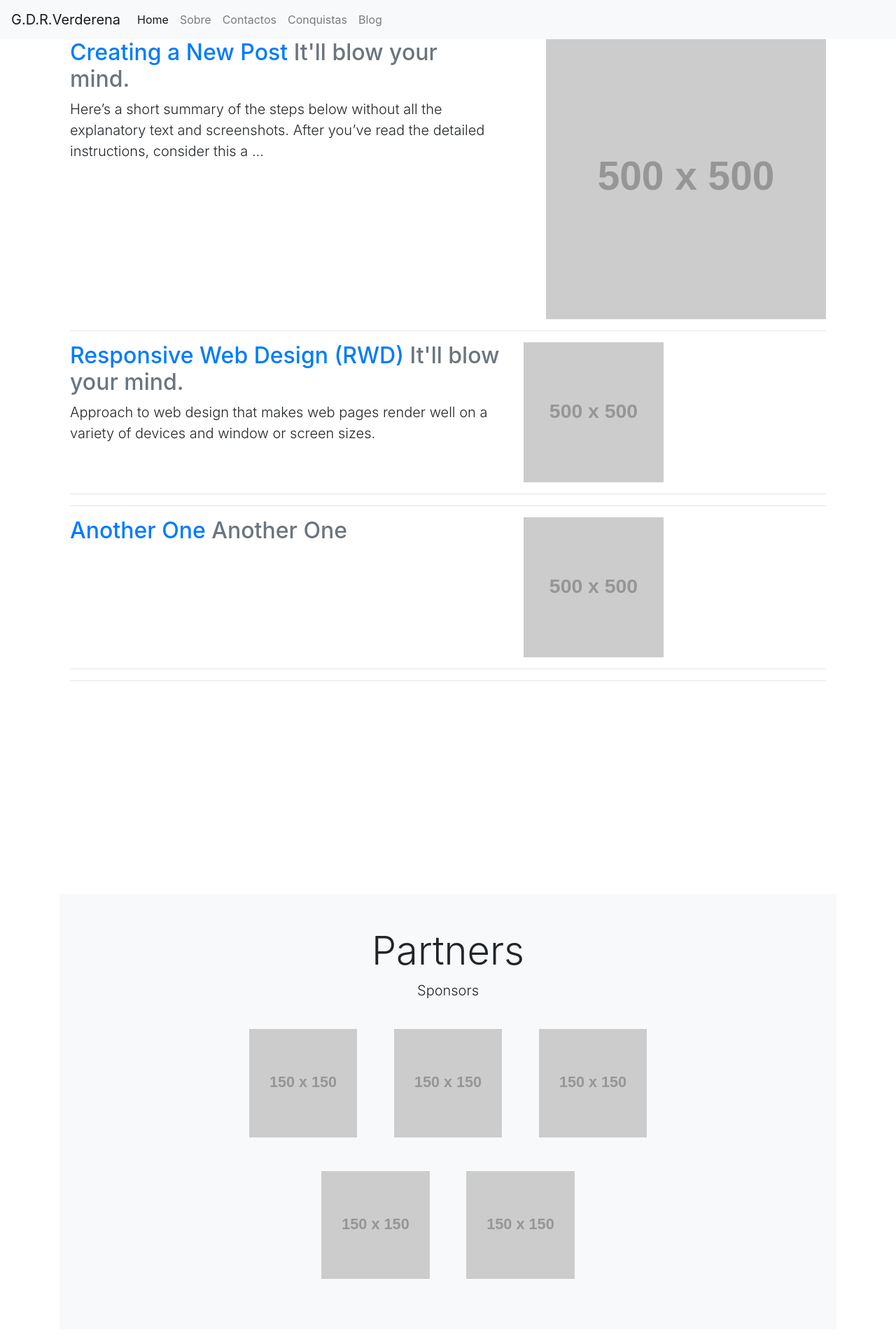
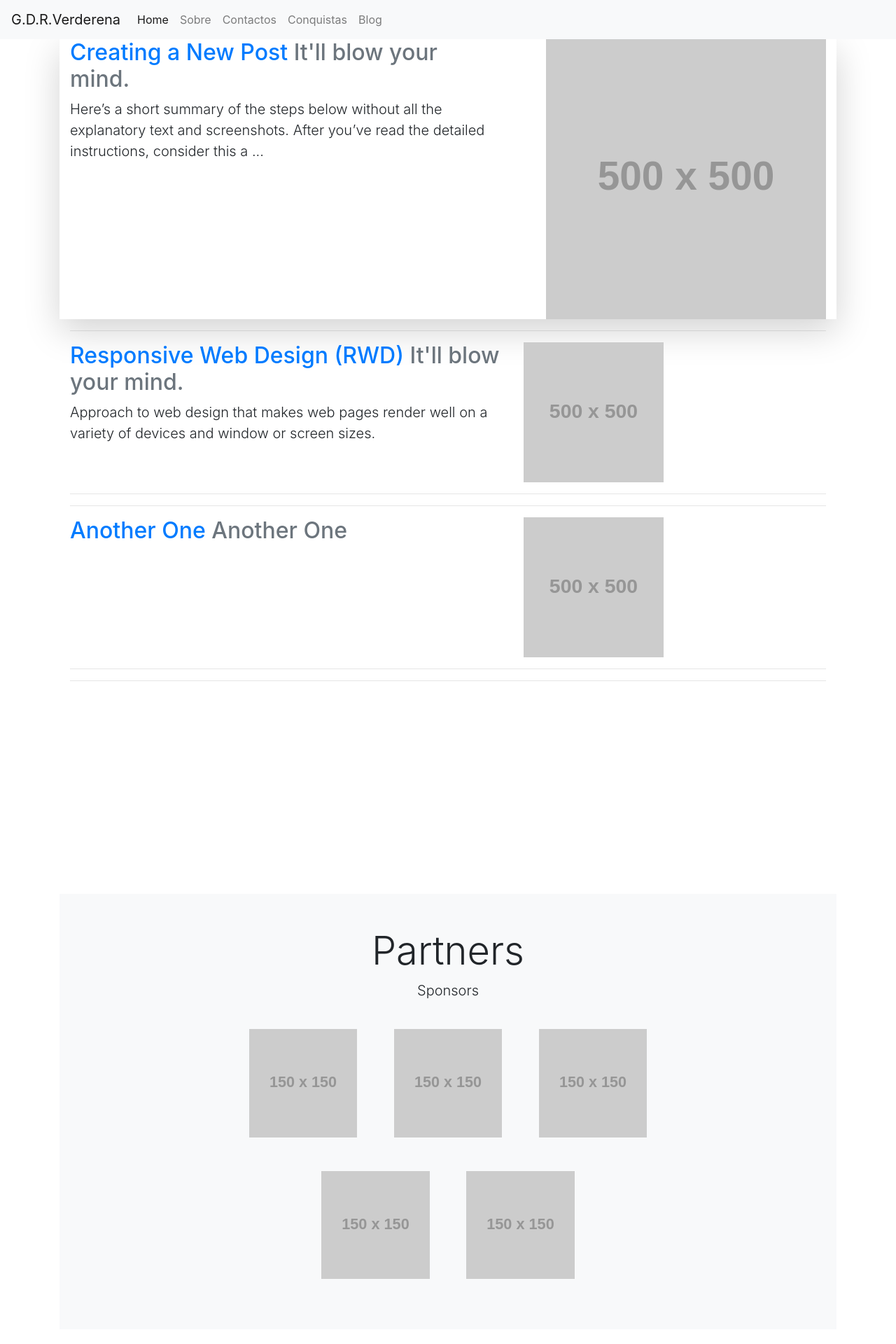
Before and after one commit to GDR-Verderena/gdr-verderena.github.io, a Jekyll site: the page built from index.html, in a window 1280 px wide. Shown: the top 1920 px of the page at 70% size. Built offline with Jekyll 4.4.1, drawn with Linux system fonts in a browser that asks for light colours.

Commit message:
Update index.html

```diff
--- a/index.html
+++ b/index.html
@@ -15,7 +15,7 @@ title: G.D.R Verdena
 
 <div class="container-fluid">
 {% for post in site.posts limit:1 %}
-<div class="row featurette">
+<div class="row featurette shadow-lg">
                     <div class="col-md-7">
                          <a href="{{ post.url }}" title="{{ post.title }}"> <h2 class="featurette-heading">{{ post.title }} <span class="text-muted">{{ post.description }}</span></h2></a>
                         <p class="lead"> {{ post.excerpt | strip_html | strip_newlines | truncate: 156 }}  </p>
```
